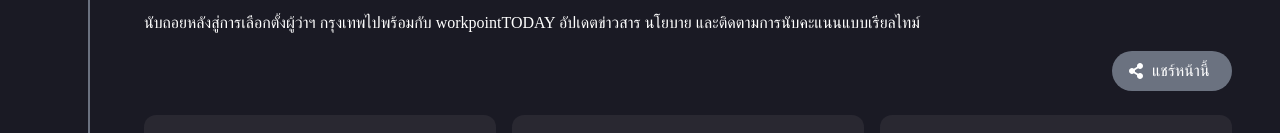
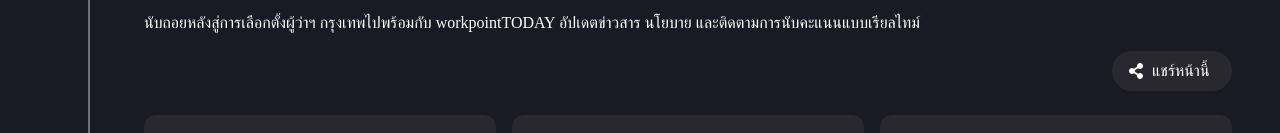
Before and after one commit to Newclaffly/react-tailwind-demo-content, a React (Create React App) app: page / in a window 1280 px wide. Shown: the part 184-317 px from the top of the page. Built offline with nearby package versions, Linux system fonts and the light colour scheme.

Commit message:
add color button share page

```diff
--- a/src/components/Layout/HeaderNews.tsx
+++ b/src/components/Layout/HeaderNews.tsx
@@ -11,7 +11,7 @@ function HeaderNews() {
                 นับถอยหลังสู่การเลือกตั้งผู้ว่าฯ กรุงเทพไปพร้อมกับ workpointTODAY อัปเดตข่าวสาร นโยบาย และติดตามการนับคะแนนแบบเรียลไทม์
             </div>
             <div className='right-0 absolute mx-auto'>
-                <button type='button' className='rounded-full bg-gray-500 h-[40px] w-[120px] text-white flex  text-center items-center pl-4'><FaShareAlt className='mr-2'/> แชร์หน้านี้</button>
+                <button type='button' className='rounded-full bg-card-color h-[40px] w-[120px] text-white flex  text-center items-center pl-4'><FaShareAlt className='mr-2'/> แชร์หน้านี้</button>
             </div>
         </div>
     )
```
